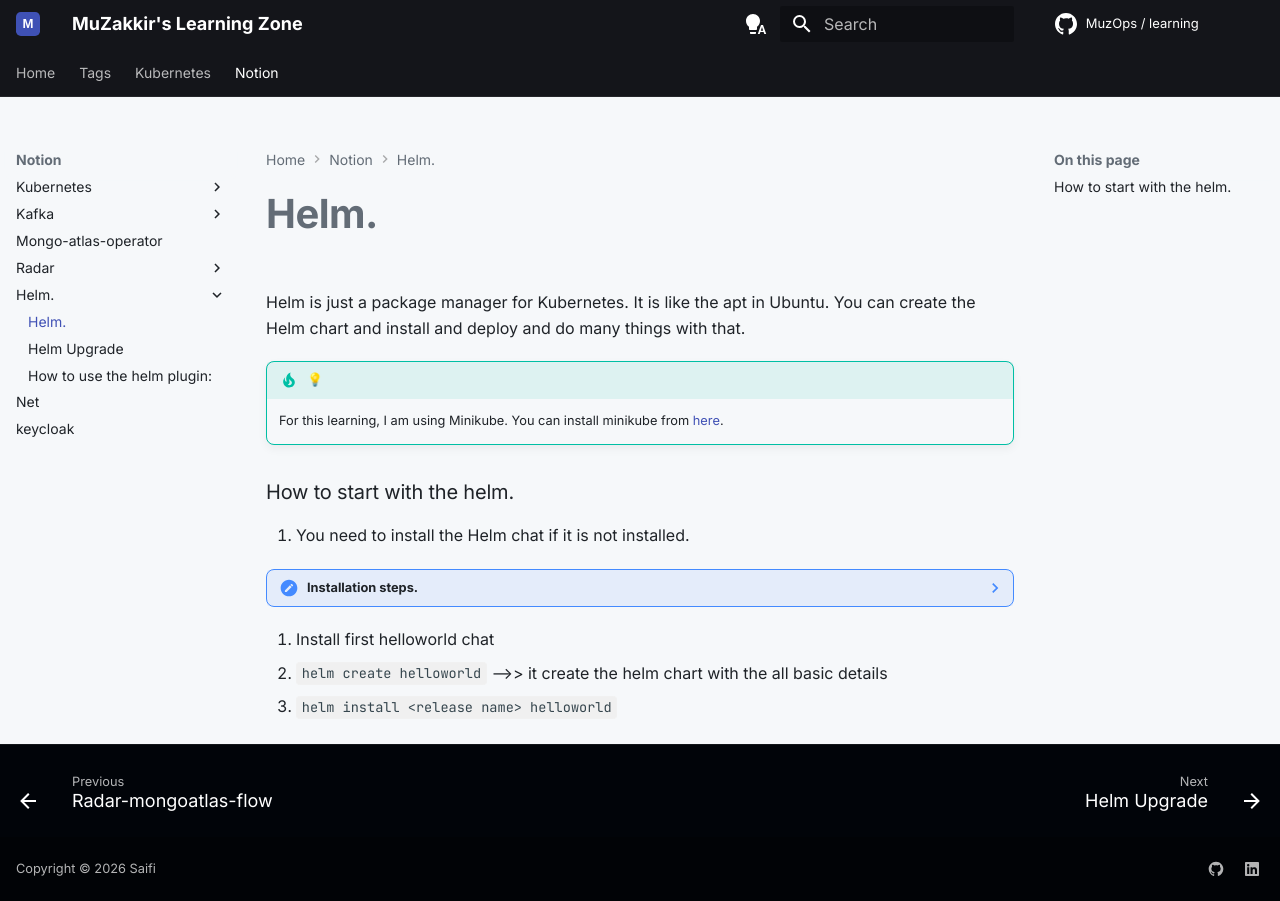
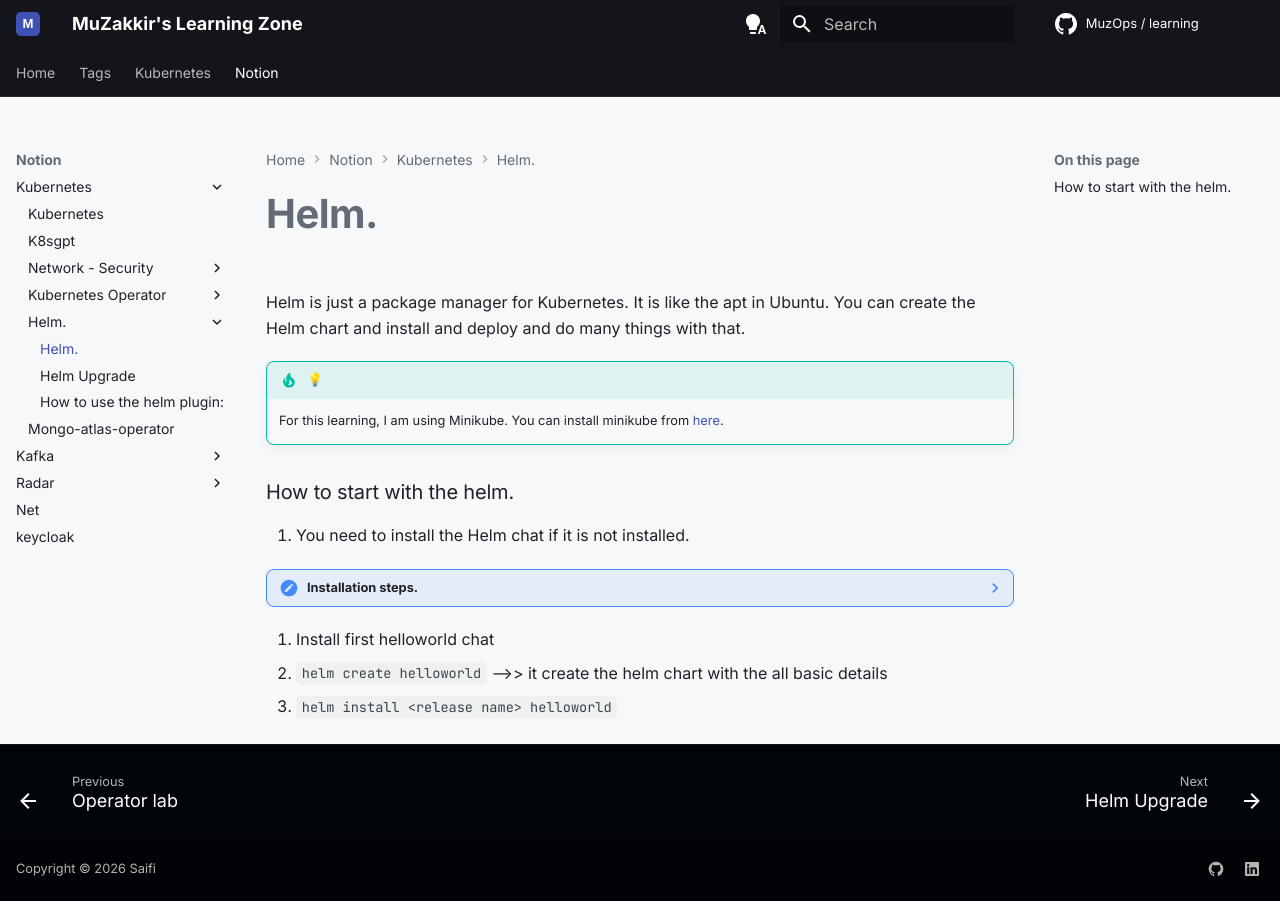
Before and after one commit to muzakkirsaifi123/learning_sbs, an MkDocs documentation site: the page built from docs/notion/kubernetes/helm.md, in a window 1280 px wide. Built offline with MkDocs 1.6.1 and Material for MkDocs 9.7.7, drawn with Linux system fonts in a browser that asks for light colours; plug-ins that fetch from the network failed and are left out; comment, search, counter and statistics services are not loaded.

Commit message:
chore: sync Notion pages

```diff
--- a/mkdocs.yml
+++ b/mkdocs.yml
@@ -132,17 +132,17 @@ nav:
           - Kubernetes Operator:
               - Kubernetes Operator: notion/kubernetes/kubernetes-operator.md
               - Operator lab: notion/kubernetes/kubernetes-operator/operator-lab.md
+          - Helm.:
+              - Helm.: notion/kubernetes/helm.md
+              - Helm Upgrade: notion/kubernetes/helm/helm-upgrade.md
+              - How to use the helm plugin:: notion/kubernetes/helm/how-to-use-the-helm-plugin.md
+          - Mongo-atlas-operator: notion/kubernetes/mongo-atlas-operator.md
       - Kafka:
           - Kafka: notion/kafka.md
           - Kafka: notion/kafka/kafka.md
-      - Mongo-atlas-operator: notion/mongo-atlas-operator.md
       - Radar:
           - Radar: notion/radar.md
           - Radar-mongoatlas-flow: notion/radar/radar-mongoatlas-flow.md
-      - Helm.:
-          - Helm.: notion/helm.md
-          - Helm Upgrade: notion/helm/helm-upgrade.md
-          - How to use the helm plugin:: notion/helm/how-to-use-the-helm-plugin.md
       - Net: notion/net.md
       - keycloak: notion/keycloak.md
 
```
Also changed, not shown: docs/index.md (+16 -16 lines), docs/notion/kubernetes/helm.md (renamed from docs/notion/helm.md), docs/notion/kubernetes/helm/helm-upgrade.md (renamed from docs/notion/helm/helm-upgrade.md), docs/notion/kubernetes/helm/how-to-use-the-helm-plugin.md (renamed from docs/notion/helm/how-to-use-the-helm-plugin.md), docs/notion/kubernetes/mongo-atlas-operator.md (renamed from docs/notion/mongo-atlas-operator.md).
